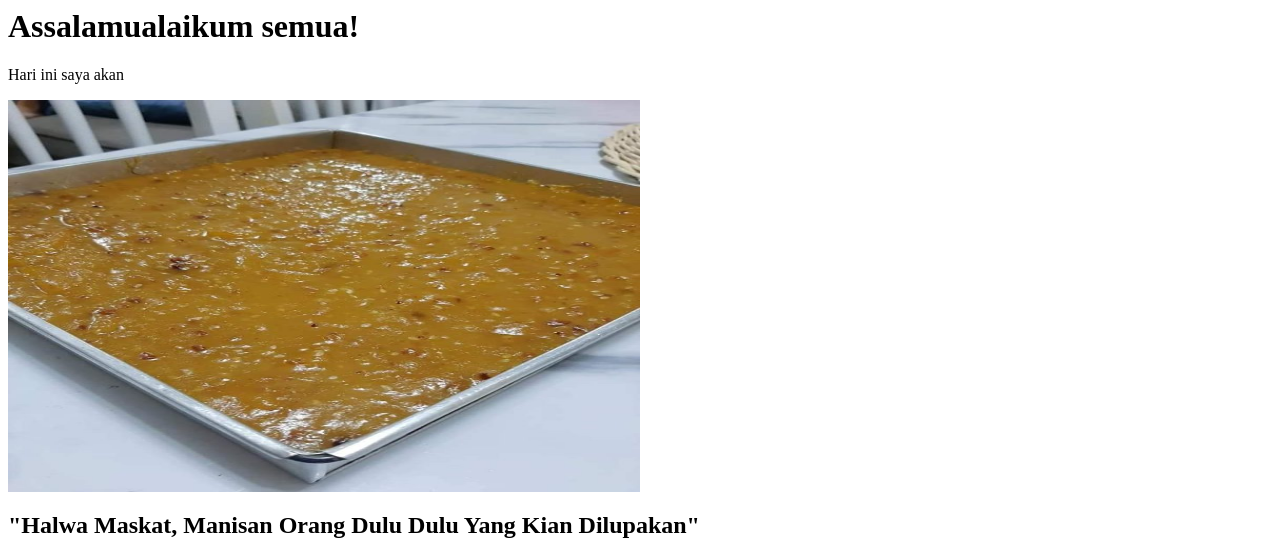
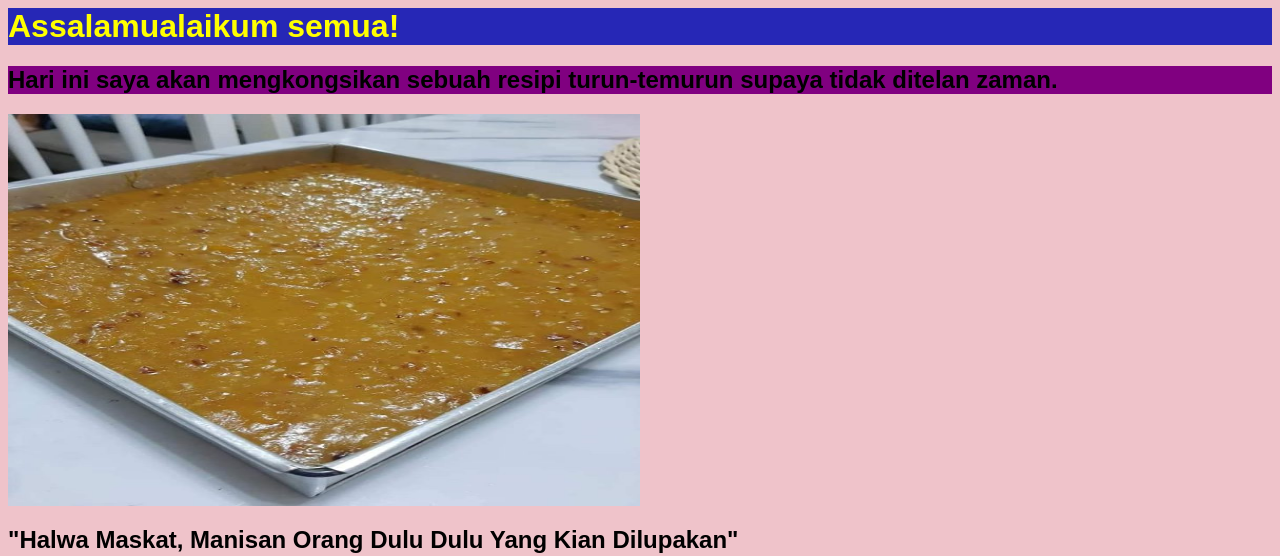
Before and after one commit to hakimiajwad05/Halwa-Maskat-Manisan-Orang-Dulu-Dulu-Yang-Kian-Dilupakan, a plain HTML site: page index.html in a window 1280 px wide. Shown: the top 556 px of the page. Drawn offline with Linux system fonts and the light colour scheme.

Commit message:
Add files via upload

```diff
--- a/index.html
+++ b/index.html
@@ -1,14 +1,24 @@
-<html
+<html>
 <head>
 <title>Selamat Datang Ke Teratak Luahan</title>
 </head>
 
-<body>
+<style>
+	h1 {
+		background-color:#2627B6;
+		color:green; }
+	body {
+		font-family:arial;
+		background-color:#EFC3CA; }
 
-<h1>Assalamualaikum semua!</h1><p>
+</style>
 
 
-Hari ini saya akan<p>
+<body>
+<h1 style="color:yellow"; text-align:center">
+	Assalamualaikum semua!</h1>
+<h2 style="background-color:purple">Hari ini saya akan mengkongsikan sebuah resipi turun-temurun supaya tidak ditelan zaman.</h2>
+<p>
 
 <!-- this is the picture space-->
 <img src="halwa maskat.jpg" width="50%" height="50%"><p>
```
